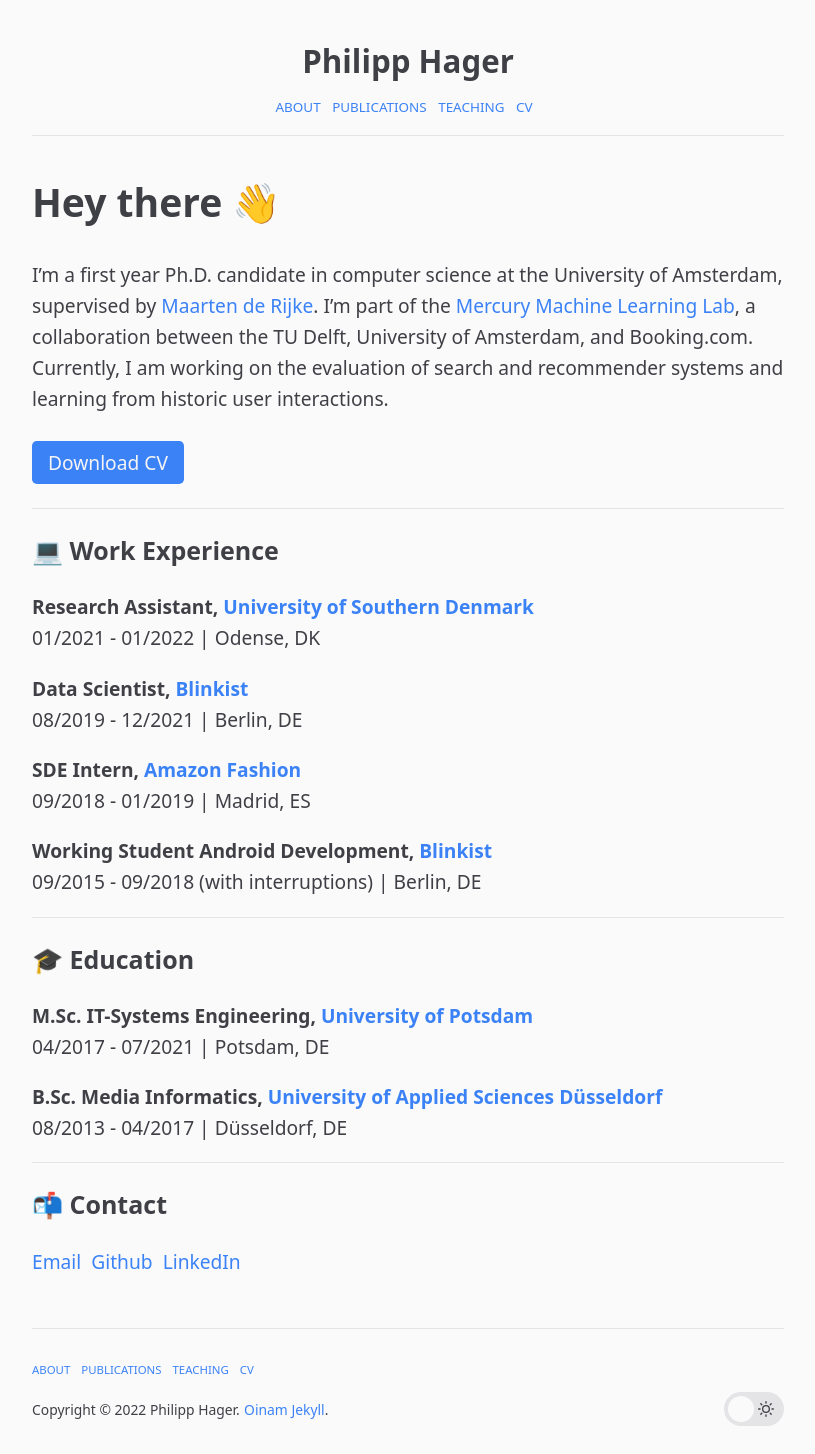
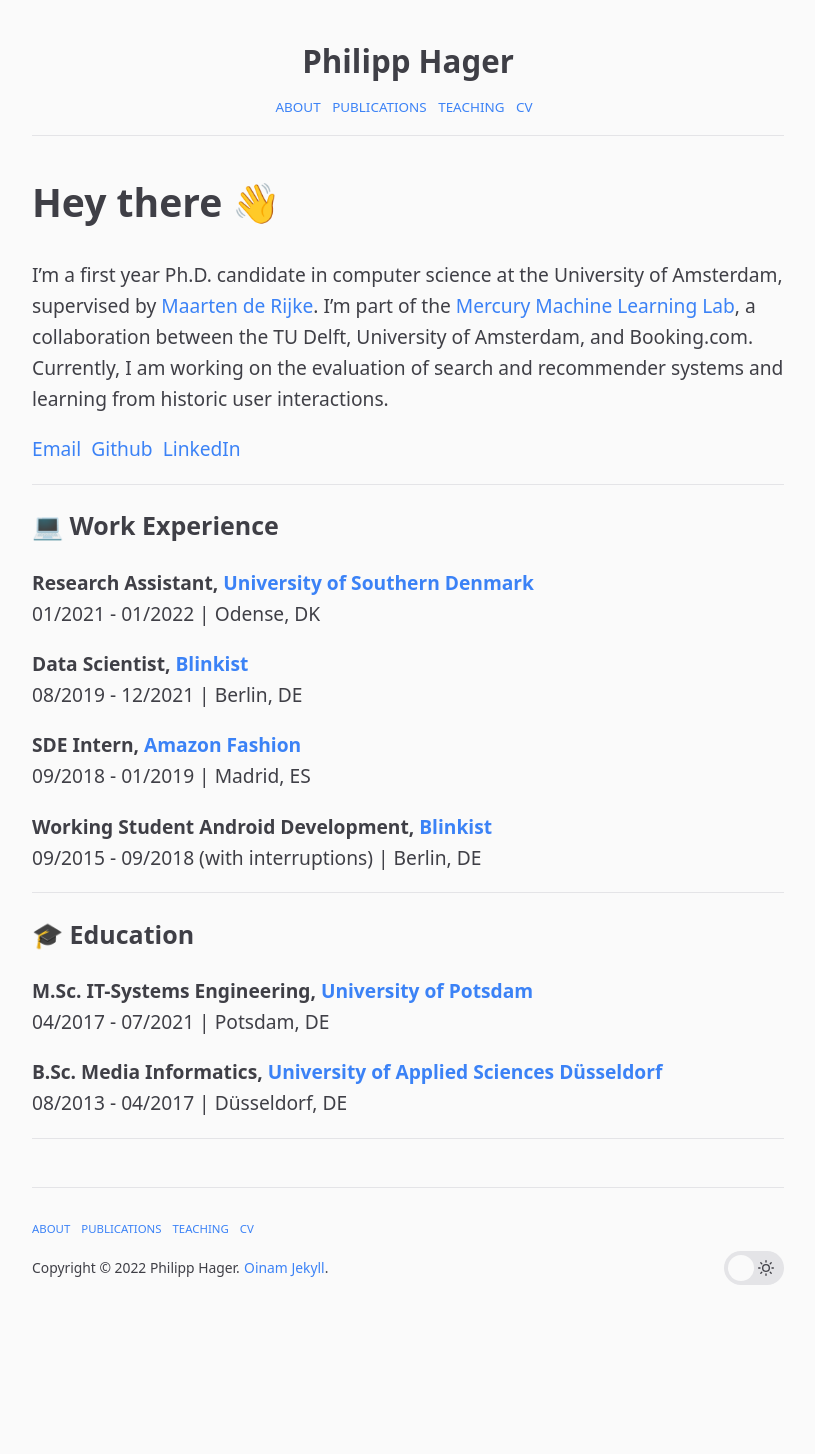
Before and after one commit to philipphager/philipphager.github.io, a Jekyll site: the page built from index.md, in a window 1280 px wide. Shown: the whole page, without its empty margins (232-1047 px from the left). Built offline with Jekyll 4.4.1, drawn with Linux system fonts in a browser that asks for light colours; after the commit the page ends 1313 px from its top, so only the background shows below that.

Commit message:
Update index.md

```diff
--- a/index.md
+++ b/index.md
@@ -5,7 +5,9 @@ permalink: /
 ---
 I'm a first year Ph.D. candidate in computer science at the University of Amsterdam, supervised by [Maarten de Rijke](https://staff.fnwi.uva.nl/m.derijke/). I'm part of the [Mercury Machine Learning Lab](https://search.brave.com/search?q=Mercury+Machine+Learning+lav&source=web), a collaboration between the TU Delft, University of Amsterdam, and Booking.com. Currently, I am working on the evaluation of search and recommender systems and learning from historic user interactions.
 
- <form action="/assets/cv.pdf" method="get" target="_blank"><button type="submit">Download CV</button></form>
+<a href="mailto:p.k.hager@uva.nl">Email</a>
+[&nbsp;Github](https://github.com/philipphager/)
+[&nbsp;LinkedIn](https://www.linkedin.com/in/philipp-hager-72a432157/)
 
 ---
 
@@ -32,8 +34,3 @@ I'm a first year Ph.D. candidate in computer science at the University of Amster
 08/2013 - 04/2017 | Düsseldorf, DE
 
 ---
-
-### 📬 Contact
-<a href="mailto:p.k.hager@uva.nl">Email</a>
-[&nbsp;Github](https://github.com/philipphager/)
-[&nbsp;LinkedIn](https://www.linkedin.com/in/philipp-hager-72a432157/)
```
